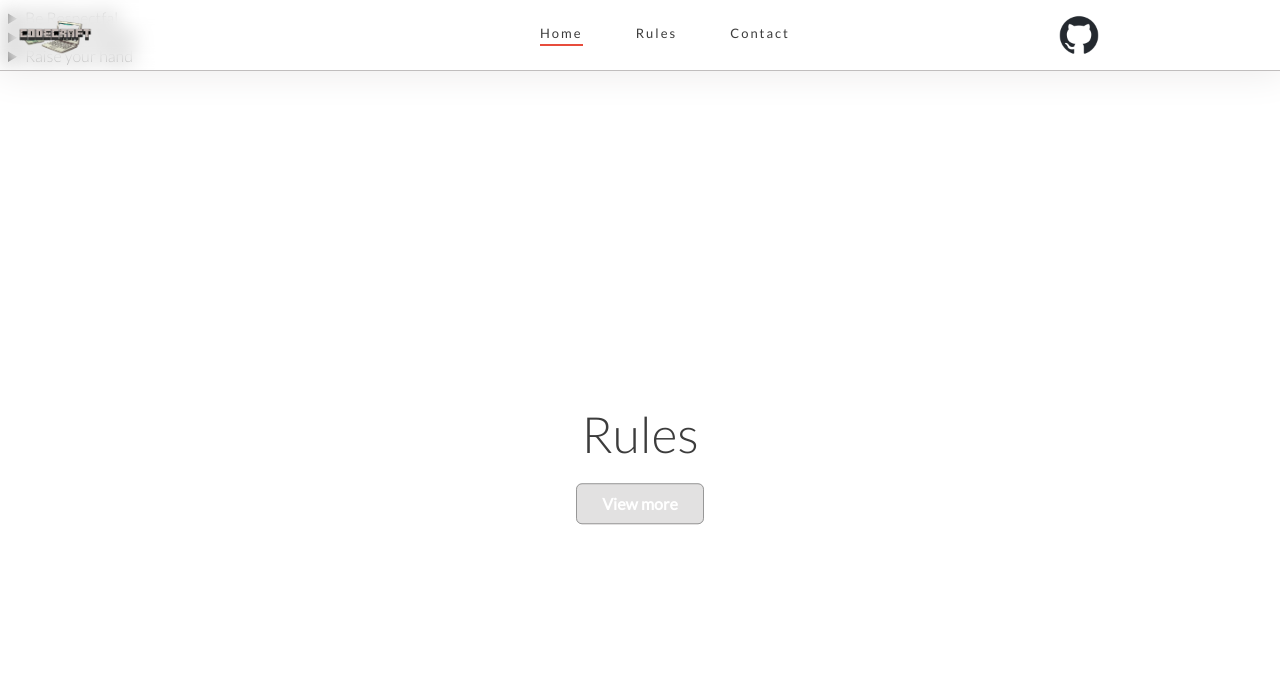
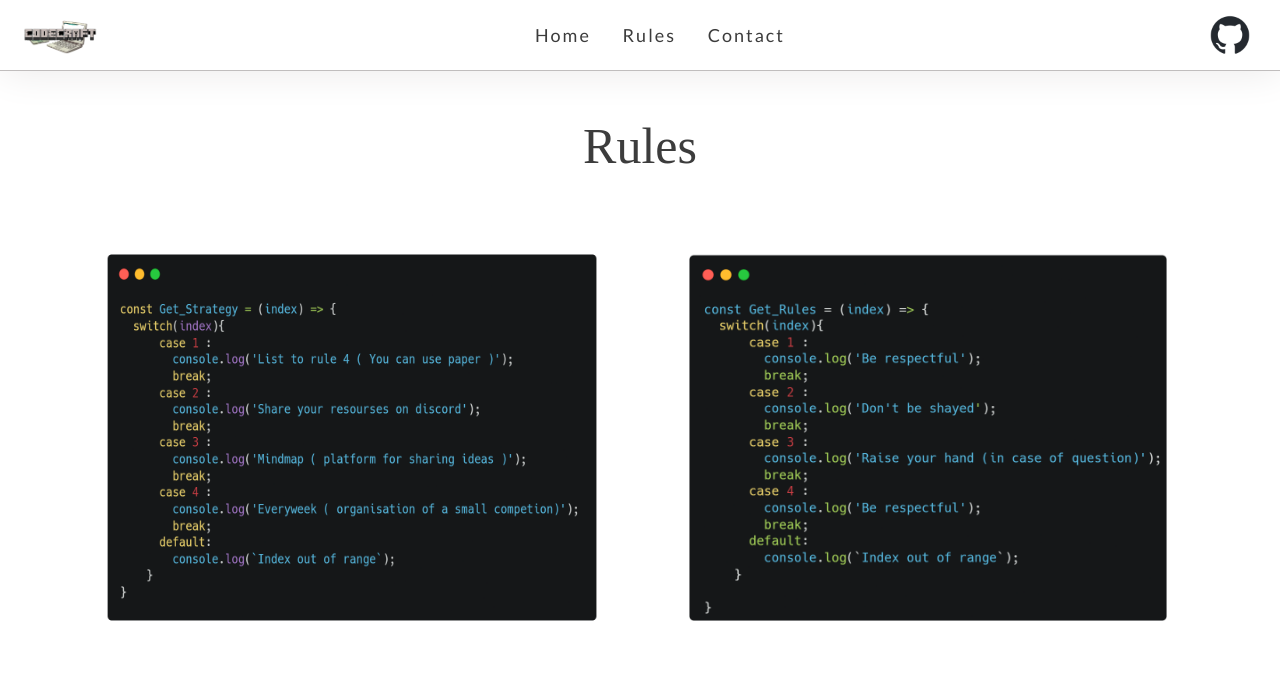
Before and after one commit to AmineNaboulsi/codeCraftBeta, a plain HTML site: page rules.html in a window 1280 px wide. Drawn offline with Linux system fonts and the light colour scheme.

Commit message:
Fix dislay image prob , add more stylesheet

```diff
--- a/rules.html
+++ b/rules.html
@@ -11,14 +11,14 @@
     	<!-- Navbar -->
 	<nav class="navbar-container">
         <img src="/assets/codecraft_logo.png" />
-        <ul class="nav navbar">
-			<li class="nav-item active"><a href="/index.html">Home</a></li>
-			<li class="nav-item"><a href="/rules.html">Rules</a></li>
-			<li class="nav-item"><a href="/contact.html">Contact</a></li>
+        <ul class="nav navbar menulist">
+			<li class="active"><a href="./index.html">Home</a></li>
+			<li class=""><a href="./rules.html">Rules</a></li>
+			<li class=""><a href="./contact.html">Contact</a></li>
 		</ul>
-        <img src="/assets/github-mark.png" />
+        <a href="https://github.com/AmineNaboulsi/codeCraftBeta" ><img src="./assets/github-mark.png" /></a>
 	</nav>
-    <div class="Rules-list">
+    <!--div class="Rules-list">
         <details>
             <summary>Be Respectfal</summary>
             <p>Lorem ipsum dolor A computer science portal for geekssit amet, consectetur adipisicing elit. Est,ipsa soluta amet! Dignissimos!</p>
@@ -40,12 +40,15 @@
                 Lorem ipsum dolor sit amet consectetur adipisicing elit. Quidem facere aut eaque enim facilis quos distinctio ipsa maiores impedit, id, reprehenderit, totam est tenetur. Ipsum, quas ipsam.
             </div>
         </details>
-    </div>
+    </div> -->
     	<!-- Rules -->
-	<section class="page-container" id="rules">
+	<section class="" id="rules">
         <section class="section-container">
           <h4>Rules</h4>
-          <a href="rules.html" >View more</a>
+          <div class="ruleandstrategys">
+            <img src="./assets/carbon (5).png" />
+            <img src="./assets/carbon (7).png" />
+          </div>
     </section>
   </section>
 
--- a/style.css
+++ b/style.css
@@ -7,8 +7,6 @@
 -------------------------------- */
 html,
 body {
-  font-family: "Lato", sans-serif;
-  font-weight: 300;
   /*background:
   url(/assets/AdobeStock_653433150_Preview.jpeg)
   no-repeat ;
@@ -23,30 +21,15 @@ body {
     url("Fonts/MinecraftTen-VGORe.ttf") }
 
 h2 {
-  font-size: 100px;
-  position: relative;
-  color: #d6d0d0;
-  font-family: "Micraft";
-  font-size: 100px;
-  -webkit-text-stroke: .2px rgb(43, 43, 43);
   /*
   background-image: -webkit-linear-gradient(90deg, #a558d4 0%, #34619e 80%);
   -webkit-background-clip: text;
   -webkit-text-fill-color: transparent;
   -webkit-animation: hue 60s infinite linear;*/
 }
-
-p.intro-des {
-  position: relative;
-  font-size: 20px;
-  line-height: 35px;
-  margin-top: 50px;
-}
-p.intro-des a {
-  color: #3c3c3c;
-}
-p.intro-des span {
-  font-size: 15px;
+#intro{
+    display: grid;
+    grid-template-columns: 1fr;
 }
 
 .button-row-container {
@@ -65,7 +48,6 @@ p.intro-des span {
   position: fixed;
   top: 0;
   left: 50%;
-  margin-right: 50%;
   transform: translateX(-50%);
   z-index: 10;
   width: 100%;
@@ -77,27 +59,39 @@ p.intro-des span {
   backdrop-filter: blur(10px);
   box-shadow: 1px 1px 40px rgb(235, 233, 233) ;
 }
+.navbar-container h2{
+  color: #d6d0d0;
+  font-family: "Micraft";
+  font-size: 30px;
+  -webkit-text-stroke: .2px rgb(43, 43, 43);
+  text-shadow: 4px 5px black;
+}
 .navbar-container img{
   width: 100px;
   height: 40px;
   object-fit: contain;
   cursor: pointer;
 }
-.navbar-container:first-child{
-  padding-left: 10px;
+.navbar-container img:first-child{
+  margin-left: 10px;
+
+}
+.navbar-container img:last-child{
+  align-self: right;
+  display: flex;
+  justify-self: right;
 }
 
 .nav,
 .navbar {
   width: 250px;
   margin: auto;
-  margin-top: 20px;
   font-family: "Lato", sans-serif;
   font-size: 13px;
   font-weight: 400;
   letter-spacing: 2px;
+  font-size: 18px;
   list-style: none;
-  display: -webkit-flex;
   display: flex;
   -webkit-justify-content: space-between;
   justify-content: space-between;
@@ -108,44 +102,28 @@ p.intro-des span {
   color: #3c3c3c;
   text-decoration: none;
 }
-.nav .nav-item,
-.navbar .nav-item {
-  padding: 5px 0;
+.page-container div:first-child{
+  text-align: center;
+  margin-top: 120px;
 }
-.nav .nav-item:after,
-.navbar .nav-item:after {
-  content: " ";
-  display: block;
+.menulist li:after{
+  content: ' ';
+  position: relative;
+  left: 0;
   height: 1px;
-  width: 100%;
-  position: relative;
-  top: 3px;
-  background: transparent;
+  width: 30px;
+  background: black;
   transition: top 0.3s ease-out;
   -webkit-transition: top 0.3s ease-out;
 }
-.nav .nav-item:hover:after,
-.navbar .nav-item:hover:after {
-  top: 7px;
-}
-
-.active:after {
-  height: 2px !important;
-  background: #e74c3c !important;
-}
 
 section.page-container {
-  margin: auto;
-  width: 90%;
-  max-width: 800px;
-  height: 100vh;
+  height: calc(100vh - 80px);
+  margin-top: 70px;
   position: relative;
   text-align: center;
 }
 
-#intro {
-  max-width: 800px;
-}
 #intro .section-container {
   margin-top: 70px;
 }
@@ -233,39 +211,36 @@ section.page-container {
   background-image: url("https://s32.postimg.org/g5kiaqxit/wave_black.png");
 }
 
-.CardImage{
-  bottom: -100px;
-  right: 0;
-  border-radius: 10px;
-  position: absolute;
-  border: 1px solid red;
-  transform: rotateZ(10deg);
-}
 .CardImage img{
   height: 300px;
   object-fit: contain;
   border-radius: 10px;
   border : 1px solid rgb(255, 255, 255) ;
-
 }
+/*
+.CardImage{
+  display: flex;
+  justify-self: right;
+}*/
 /* --------------------------------
 			Rules Sections
 -------------------------------- */
 /*** Rules Sections ***/
-#rules a{
-  text-decoration: solid;
-  color: #3c3c3c;
-  padding-inline: 25px;
-  padding-block: 10px;
-  border: 1px solid rgb(151, 151, 151);
-  background-color: #bbb8b86c;
-  border-radius: 6px;
-  color: white;
-  font-weight: 600;
-}
-
 
 /* --------------------------------
 			Rules Pages
 -------------------------------- */
 /*** Rules Pages ***/
+
+.ruleandstrategys img{
+  width: 45%;
+  flex-grow: 1;
+}
+.ruleandstrategys{
+  display: flex;
+  flex-wrap: wrap;
+  padding-top: -20px;
+}
+#rules{
+  margin-top: 70px;
+}
```
Also changed, not shown: contact.html (+6 -5 lines), index.html (+20 -14 lines), assets/AdobeStock_653433150_Preview.jpeg (deleted), assets/carbon (5).png (added), assets/carbon (7).png (added), 1 other file.
